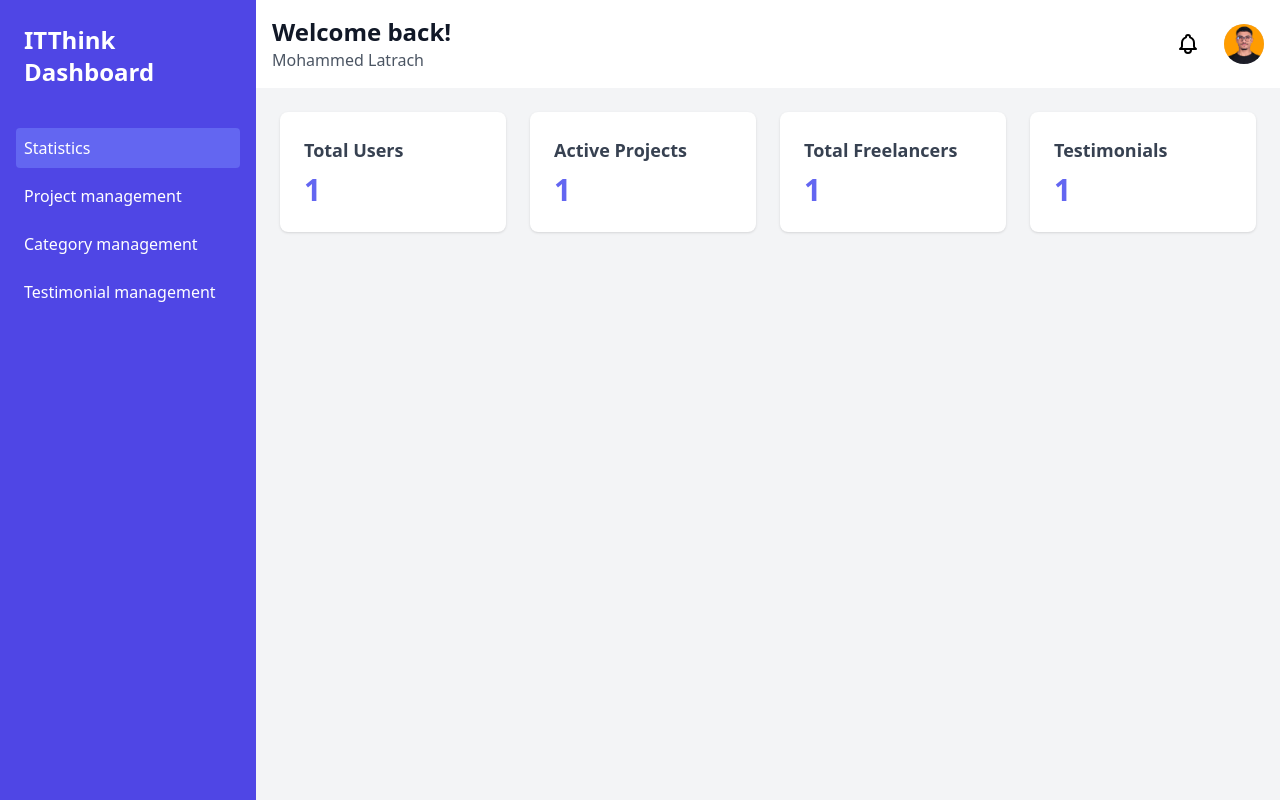
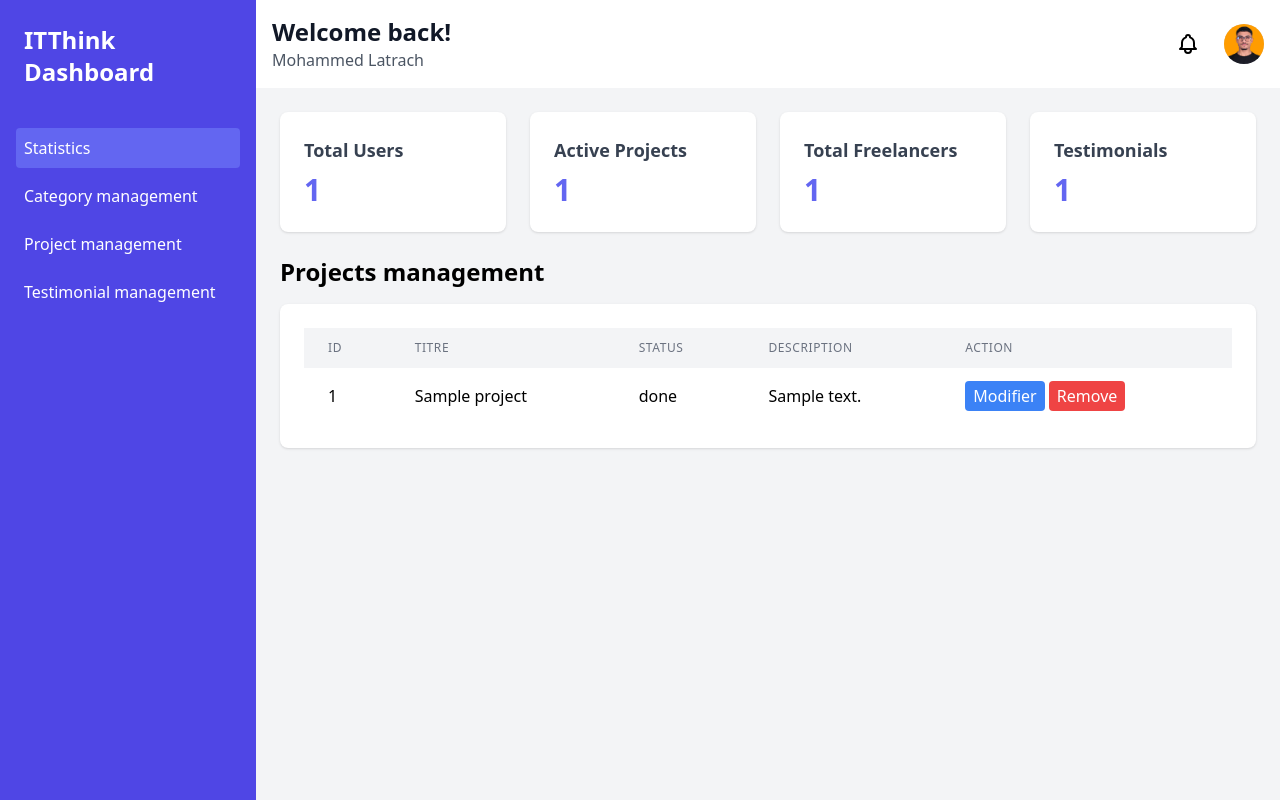
Before and after one commit to LatrachDev/Creation-du-Backend-pour-le-Gestionnaire-de-Contenu-de-ITThink, a PHP site: page /admin_dashboard.php in a window 1280 px wide. Run offline with PHP 8.4, Linux system fonts and the light colour scheme; tables that the repository leaves empty or names only in its code hold one stand-in row (values such as "Sample post").

Commit message:
projects

```diff
--- a/admin_dashboard.php
+++ b/admin_dashboard.php
@@ -46,12 +46,13 @@
                     </li>
                     <li>
                         <a href="#users" onclick="showSection('users')" class="nav-link block text-white hover:bg-indigo-500 rounded p-2">
-                            Project management
+                            Category management
+                        </a>
                         </a>
                     </li>
                     <li>
                         <a href="#projects" onclick="showSection('projects')" class="nav-link block text-white hover:bg-indigo-500 rounded p-2">
-                            Category management
+                            Project management
                         </a>
                     </li>
                     <li>
@@ -106,7 +107,7 @@
                     </div>
                 </section>
 
-                <!-- Users Management -->
+                <!-- Category Management -->
                 <section id="users" class="dashboard-section">
                     <div class="bg-white rounded-lg shadow">
                         <div class="p-4 border-b border-gray-200 flex justify-between items-center">
@@ -140,24 +141,38 @@
                 </section>
 
                 <!-- Projects Section -->
-                <section id="projects" class="dashboard-section">
-                    <div class="bg-white rounded-lg shadow">
-                        <div class="p-4 border-b border-gray-200 flex justify-between items-center">
-                            <h2 class="text-xl font-semibold text-gray-900">Projects</h2>
-                            <button class="bg-blue-500 text-white px-4 py-2 rounded hover:bg-blue-600">Create Project</button>
-                        </div>
-                        <div class="p-4">
-                            <div class="grid grid-cols-1 md:grid-cols-2 lg:grid-cols-3 gap-4">
-                                <div class="border rounded p-4">
-                                    <h3 class="font-semibold">Website Redesign</h3>
-                                    <p class="text-gray-600 text-sm mt-1">Due: Dec 24, 2024</p>
-                                    <div class="mt-2">
-                                        <span class="px-2 py-1 bg-blue-100 text-blue-800 rounded text-sm">In Progress</span>
-                                    </div>
-                                </div>
-                                <!-- Add more project cards as needed -->
-                            </div>
-                        </div>
+                <section id="projects" class="mb-8">
+                    <h2 class="text-2xl font-bold mb-4">Projects management</h2>
+                    <div class="bg-white rounded-lg shadow p-6">
+                        <table class="w-full">
+                            <thead>
+                                <tr class="bg-gray-100">
+                                    <th class="px-6 py-3 text-left text-xs font-medium text-gray-500 uppercase tracking-wider">ID</th>
+                                    <th class="px-6 py-3 text-left text-xs font-medium text-gray-500 uppercase tracking-wider">Titre</th>
+                                    <th class="px-6 py-3 text-left text-xs font-medium text-gray-500 uppercase tracking-wider">Status</th>
+                                    <th class="px-6 py-3 text-left text-xs font-medium text-gray-500 uppercase tracking-wider">Description</th>
+                                    <th class="px-6 py-3 text-left text-xs font-medium text-gray-500 uppercase tracking-wider">Action</th>
+                                </tr>
+                            </thead>
+                            <tbody class="bg-white divide-y divide-gray-200">
+                                <?php
+                                    $sql = "SELECT * FROM projects";
+                                    $resultat = $conn->query($sql);
+                                    while ($row = mysqli_fetch_array($resultat)) {
+                                        ?>
+                                        <tr>
+                                            <td class="px-6 py-4 whitespace-nowrap"><?php echo $row["id_projet"]?></td>
+                                            <td class="px-6 py-4 whitespace-nowrap"><?php echo $row["titre_projet"]?></td>
+                                            <td class="px-6 py-4 whitespace-nowrap"><?php echo $row["status"]?></td>
+                                            <td class="px-6 py-4"><?php echo $row["projet_description"]?></td>
+                                            <td class="px-6 py-4 whitespace-nowrap">
+                                                <a href="edit_project.php?id=<?=$row["id_projet"]?>" class="edit-btn bg-blue-500 text-white px-2 py-1 rounded hover:bg-blue-600 cursor-pointer">Modifier</a>
+                                                <a href="remove_project.php?id=<?=$row["id_projet"]?>" class="edit-btn bg-red-500 text-white px-2 py-1 rounded hover:bg-red-600 cursor-pointer">Remove</a>
+                                            </td>
+                                        </tr>
+                                    <?php } ?>
+                            </tbody>
+                        </table>
                     </div>
                 </section>
 
```
Also changed, not shown: edit_project.php (added, +71 -0 lines), remove_project.php (added, +18 -0 lines).
